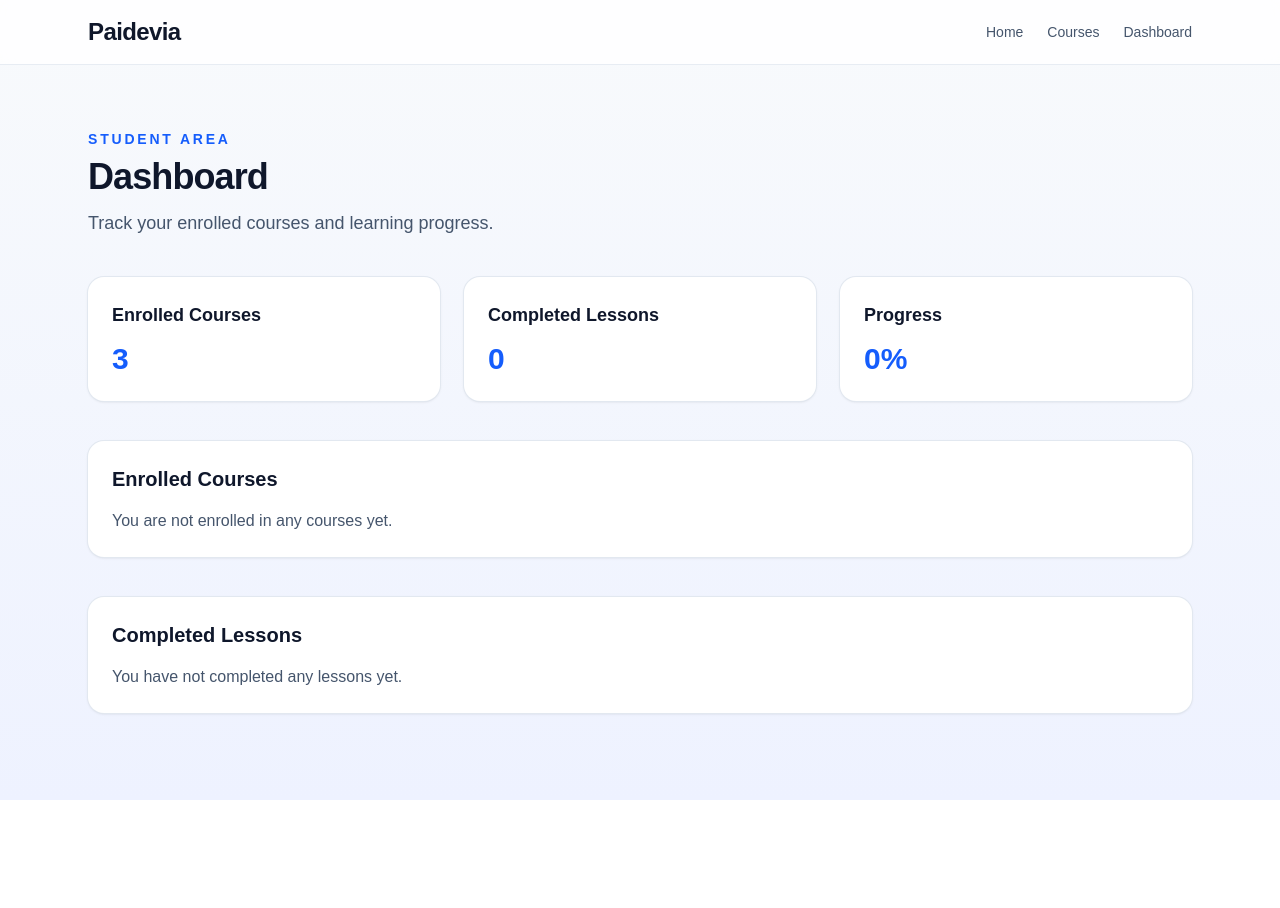
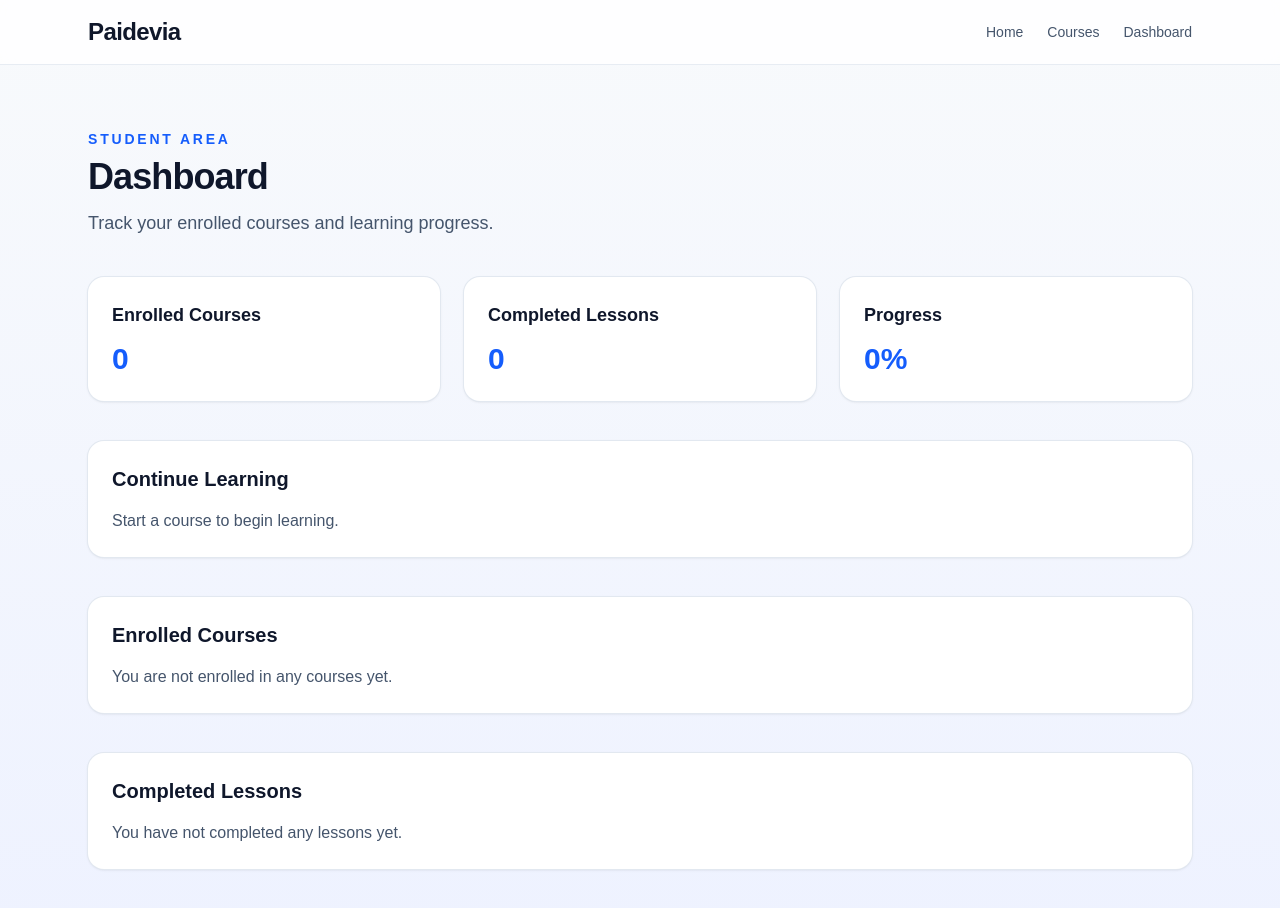
Before and after one commit to Laugerr/Paidevia, a Next.js app: page /dashboard in a window 1280 px wide. Shown: the top 908 px of the page. Before the commit the page ends 800 px from the top, so only its background shows below. Built offline with nearby package versions, Linux system fonts and the light colour scheme.

Commit message:
▶️ fFat: add continue learning and dashboard lesson tracking

```diff
--- a/app/dashboard/page.tsx
+++ b/app/dashboard/page.tsx
@@ -1,16 +1,22 @@
 "use client";
 
+import Link from "next/link";
 import { useEffect, useState } from "react";
-import { getCompletedLessons } from "@/lib/progress";
+import {
+  getCompletedLessons,
+  getCurrentLesson,
+} from "@/lib/progress";
 import { getEnrolledCourses } from "@/lib/enrollment";
 
 export default function DashboardPage() {
   const [completedLessons, setCompletedLessons] = useState<string[]>([]);
   const [enrolledCourses, setEnrolledCourses] = useState<string[]>([]);
+  const [currentLesson, setCurrentLessonState] = useState<string | null>(null);
 
   useEffect(() => {
     setCompletedLessons(getCompletedLessons());
     setEnrolledCourses(getEnrolledCourses());
+    setCurrentLessonState(getCurrentLesson());
   }, []);
 
   return (
@@ -34,9 +40,8 @@ export default function DashboardPage() {
           <h2 className="text-lg font-semibold text-slate-900">
             Enrolled Courses
           </h2>
-
           <p className="mt-3 text-3xl font-bold text-blue-600">
-            3
+            {enrolledCourses.length}
           </p>
         </div>
 
@@ -44,7 +49,6 @@ export default function DashboardPage() {
           <h2 className="text-lg font-semibold text-slate-900">
             Completed Lessons
           </h2>
-
           <p className="mt-3 text-3xl font-bold text-blue-600">
             {completedLessons.length}
           </p>
@@ -54,11 +58,29 @@ export default function DashboardPage() {
           <h2 className="text-lg font-semibold text-slate-900">
             Progress
           </h2>
-
           <p className="mt-3 text-3xl font-bold text-blue-600">
             {completedLessons.length * 25}%
           </p>
         </div>
+      </section>
+
+      <section className="mt-10 rounded-2xl bg-white p-6 shadow-sm ring-1 ring-slate-200">
+        <h2 className="text-xl font-semibold text-slate-900">
+          Continue Learning
+        </h2>
+
+        {currentLesson ? (
+          <Link
+            href={`/lesson/${currentLesson}`}
+            className="mt-4 inline-block rounded-xl bg-blue-600 px-6 py-3 font-medium text-white transition hover:bg-blue-700"
+          >
+            Resume Lesson
+          </Link>
+        ) : (
+          <p className="mt-4 text-slate-600">
+            Start a course to begin learning.
+          </p>
+        )}
       </section>
 
       <section className="mt-10 rounded-2xl bg-white p-6 shadow-sm ring-1 ring-slate-200">
--- a/app/lesson/[slug]/page.tsx
+++ b/app/lesson/[slug]/page.tsx
@@ -1,17 +1,14 @@
 "use client";
 
+import { useEffect } from "react";
 import Link from "next/link";
+import { useParams } from "next/navigation";
 import { courses } from "@/lib/courses";
-import { markLessonCompleted } from "@/lib/progress";
+import { markLessonCompleted, setCurrentLesson } from "@/lib/progress";
 
-type LessonPageProps = {
-  params: Promise<{
-    slug: string;
-  }>;
-};
-
-export default async function LessonPage({ params }: LessonPageProps) {
-  const { slug } = await params;
+export default function LessonPage() {
+  const params = useParams();
+  const slug = params.slug as string;
 
   const foundCourse = courses.find((course) =>
     course.lessonList.some((lesson) => lesson.slug === slug)
@@ -20,6 +17,12 @@ export default async function LessonPage({ params }: LessonPageProps) {
   const foundLesson = foundCourse?.lessonList.find(
     (lesson) => lesson.slug === slug
   );
+
+  useEffect(() => {
+    if (foundLesson) {
+      setCurrentLesson(foundLesson.slug);
+    }
+  }, [foundLesson]);
 
   if (!foundCourse || !foundLesson) {
     return (
--- a/lib/progress.ts
+++ b/lib/progress.ts
@@ -12,3 +12,11 @@ export function markLessonCompleted(slug: string) {
 export function getCompletedLessons(): string[] {
   return JSON.parse(localStorage.getItem("completedLessons") || "[]");
 }
+
+export function setCurrentLesson(slug: string) {
+  localStorage.setItem("currentLesson", slug);
+}
+
+export function getCurrentLesson(): string | null {
+  return localStorage.getItem("currentLesson");
+}
```
